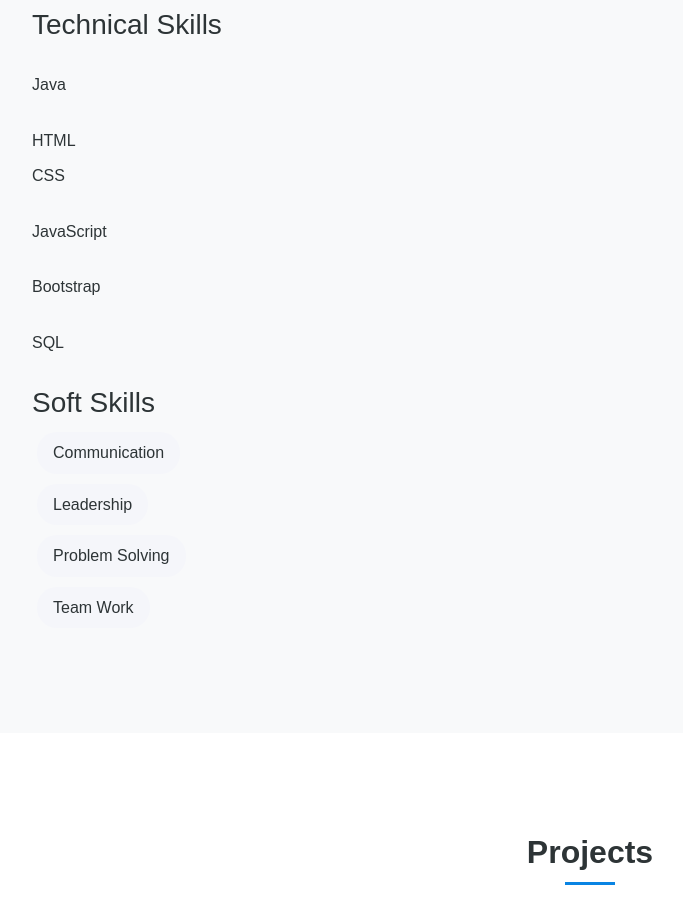
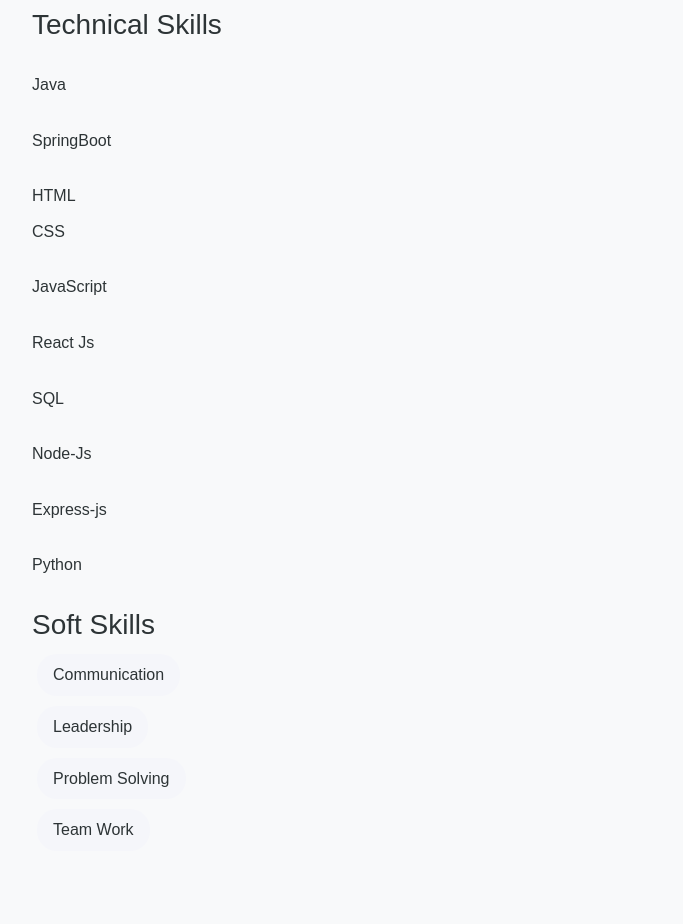
Before and after one commit to PrajwalDahifale/Portfolio, a plain HTML site: page index.html in a window 1280 px wide. Shown: the part 1640-2564 px from the top of the page, without its empty margins (50-733 px from the left). Drawn offline with nearby package versions, Linux system fonts and the light colour scheme; a script that the page names is missing.

Commit message:
Update index.html

```diff
--- a/index.html
+++ b/index.html
@@ -497,6 +497,13 @@ body {
                                 <div class="skill-per" per="75"></div>
                             </div> -->
                         </div>
+                         <div class="skill">
+                            <div class="skill-name">SpringBoot</div>
+                            <!-- <div class="skill-bar">
+                                <div class="skill-per" per="75"></div>
+                            </div> -->
+                        </div>
+
 
                         <div class="skill">
                             <div class="skill-name">HTML</div>
@@ -520,7 +527,7 @@ body {
                         </div>
 
                         <div class="skill">
-                            <div class="skill-name">Bootstrap</div>
+                            <div class="skill-name">React Js</div>
                             <!-- <div class="skill-bar">
                                 <div class="skill-per" per="45"></div>
                             </div> -->
@@ -530,6 +537,24 @@ body {
                             <div class="skill-name">SQL</div>
                             <!-- <div class="skill-bar">
                                 <div class="skill-per" per="55"></div>
+                            </div> -->
+                        </div>
+                             <div class="skill">
+                            <div class="skill-name">Node-Js </div>
+                            <!-- <div class="skill-bar">
+                                <div class="skill-per" per="75"></div>
+                            </div> -->
+                        </div>
+                             <div class="skill">
+                            <div class="skill-name">Express-js</div>
+                            <!-- <div class="skill-bar">
+                                <div class="skill-per" per="75"></div>
+                            </div> -->
+                        </div>
+                             <div class="skill">
+                            <div class="skill-name">Python</div>
+                            <!-- <div class="skill-bar">
+                                <div class="skill-per" per="75"></div>
                             </div> -->
                         </div>
 
```
